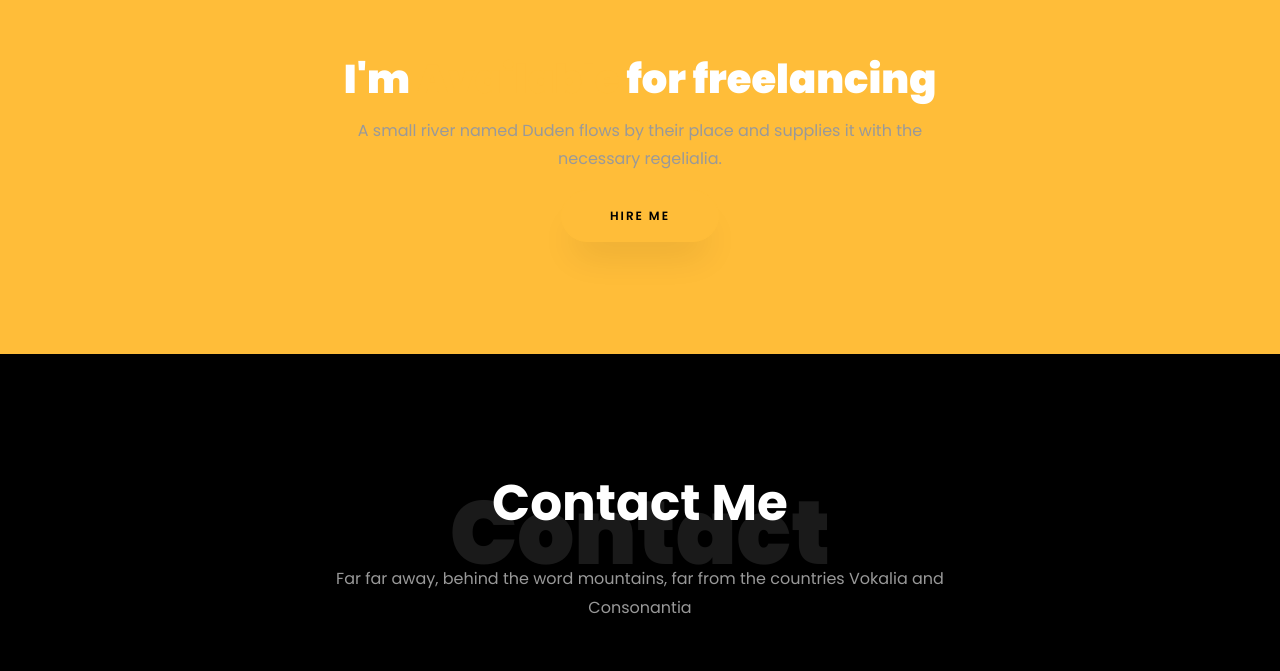
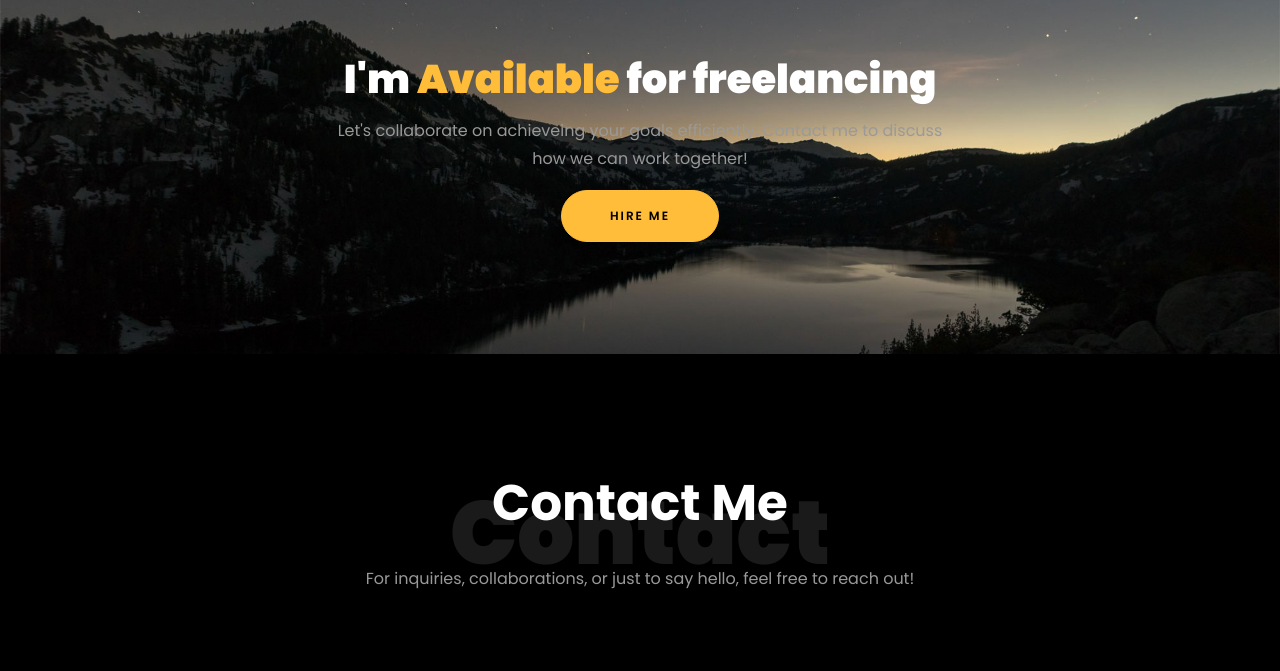
Before and after one commit to sapoetrandi10/sapoetrandi10.github.io, a plain HTML site: page index.html in a window 1280 px wide. Shown: the part 5836-6507 px from the top of the page. Drawn offline with Linux system fonts and the light colour scheme; files whose address does not match are found by name.

Commit message:
ad image and description

```diff
--- a/index.html
+++ b/index.html
@@ -540,7 +540,7 @@
 				<div class="row justify-content-center">
 					<div class="col-md-7 ftco-animate text-center">
 						<h2>I'm <span>Available</span> for freelancing</h2>
-						<p>A small river named Duden flows by their place and supplies it with the necessary regelialia.</p>
+						<p>Let's collaborate on achieveing your goals efficiently. Contact me to discuss how we can work together!</p>
 						<p class="mb-0"><a href="#" class="btn btn-primary py-3 px-5">Hire me</a></p>
 					</div>
 				</div>
@@ -553,7 +553,7 @@
           <div class="col-md-7 heading-section text-center ftco-animate">
             <h1 class="big big-2">Contact</h1>
             <h2 class="mb-4">Contact Me</h2>
-            <p>Far far away, behind the word mountains, far from the countries Vokalia and Consonantia</p>
+            <p>For inquiries, collaborations, or just to say hello, feel free to reach out!</p>
           </div>
         </div>
 
```
Also changed, not shown: images/bg_1.jpg (added).
